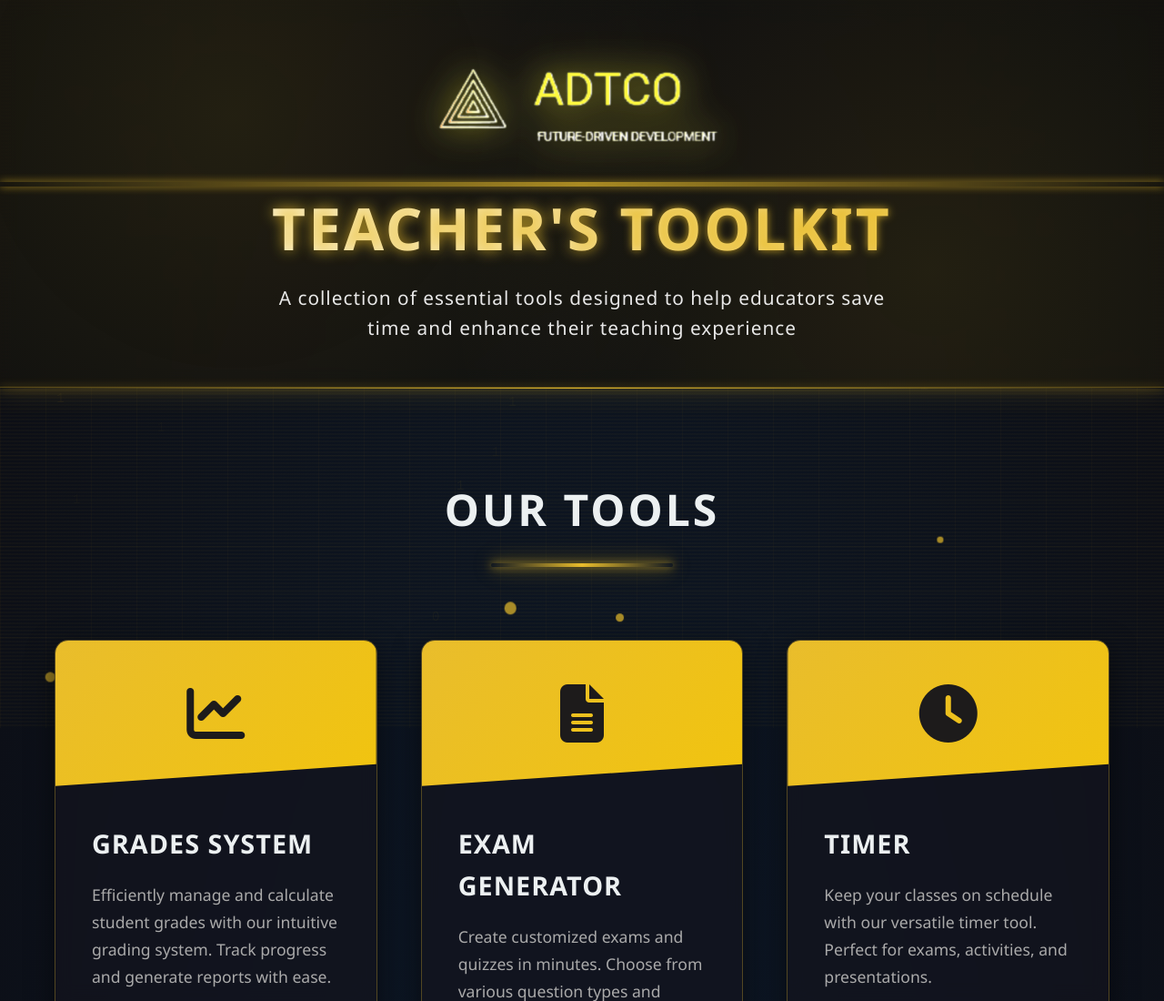
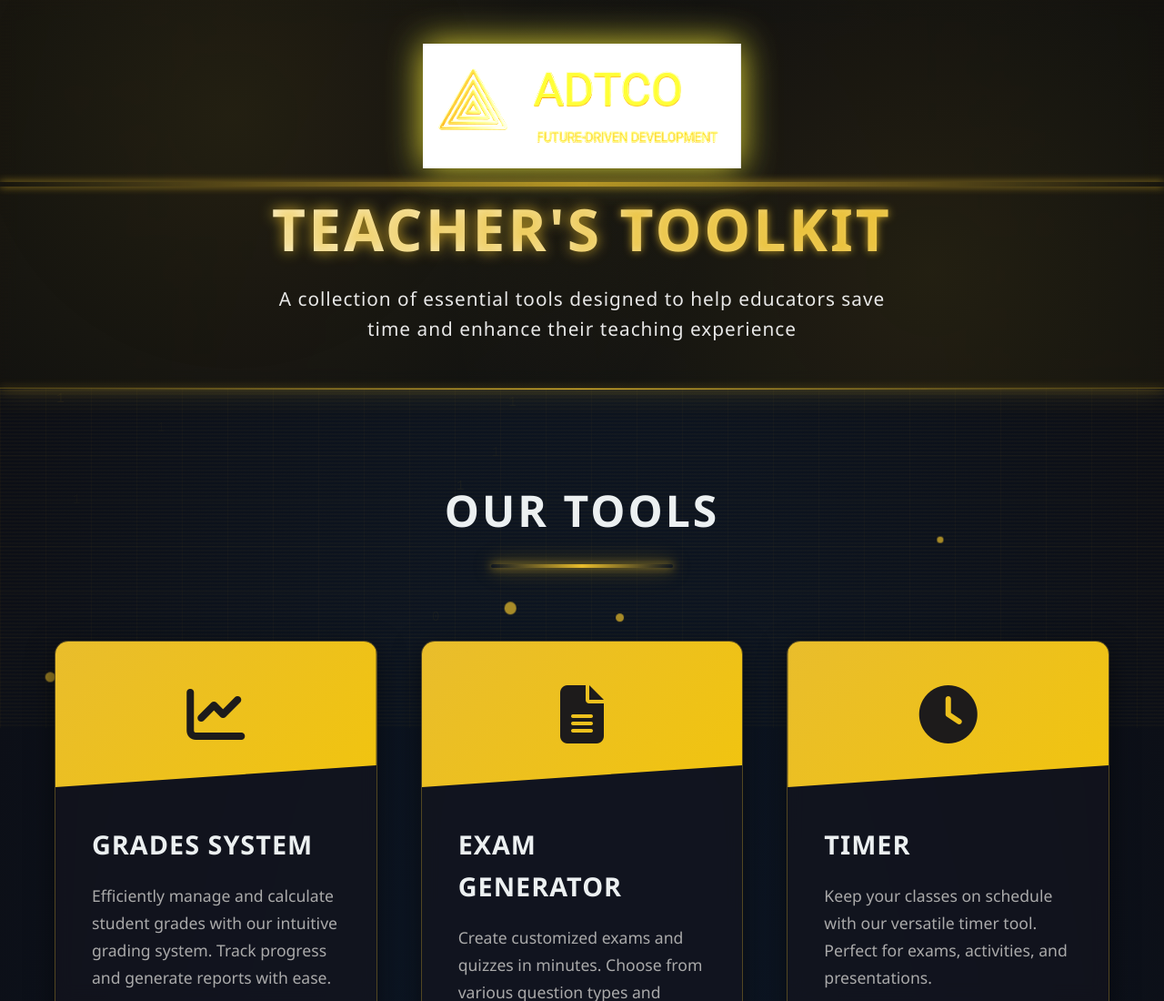
Before and after one commit to ahmedshaashaa992/Teacher-s-Toolkit, a plain HTML site: page index.html in a window 1280 px wide. Shown: the top 1100 px of the page at 91% size. Drawn offline with Linux system fonts and the light colour scheme.

Commit message:
Update logo image source in index.html

```diff
--- a/index.html
+++ b/index.html
@@ -18,7 +18,7 @@
         <div class="container">
 
             <div class="logo-container">
-                <img src="static/logo-2.png" alt="Teacher's Toolkit Logo" class="logo">
+                <img src="static/logo-best.png" alt="Teacher's Toolkit Logo" class="logo">
             </div>
             <h1>Teacher's <span>Toolkit</span></h1>
             <p>A collection of essential tools designed to help educators save time and enhance their teaching experience</p>
```
